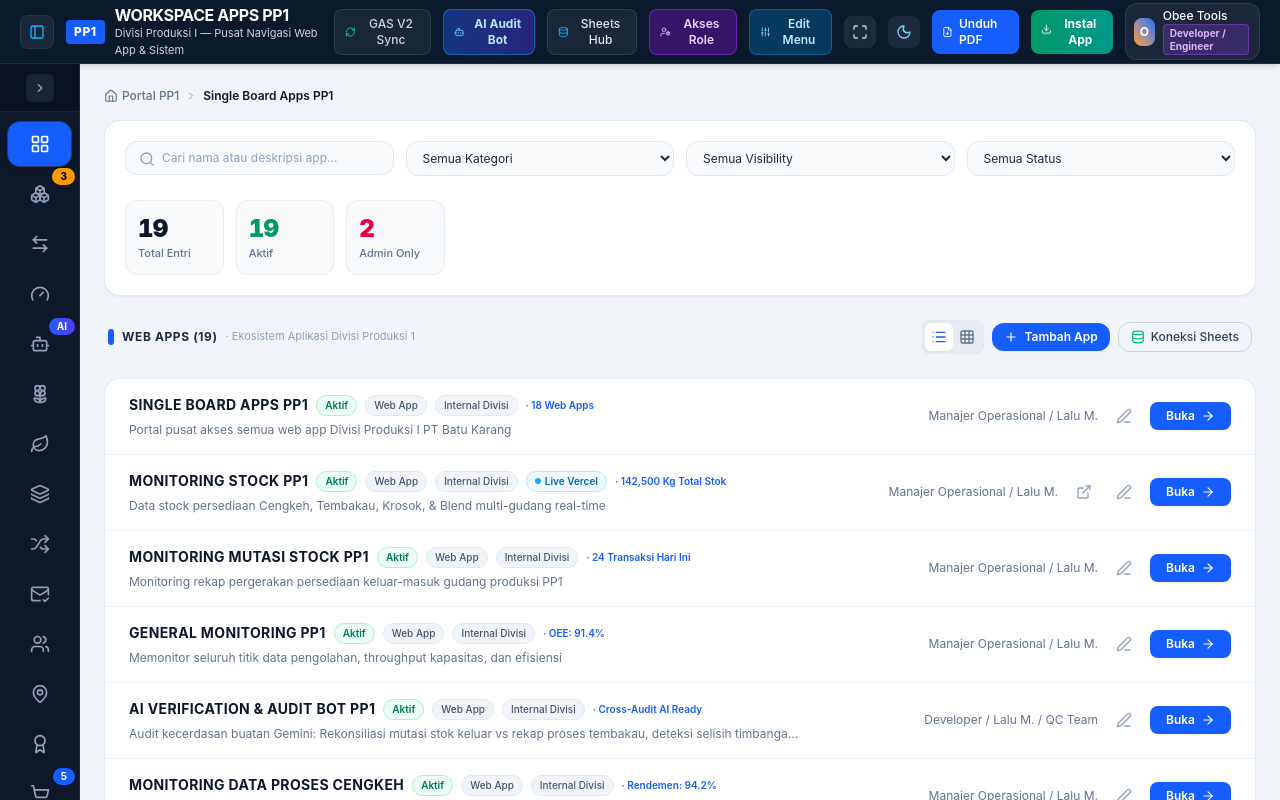
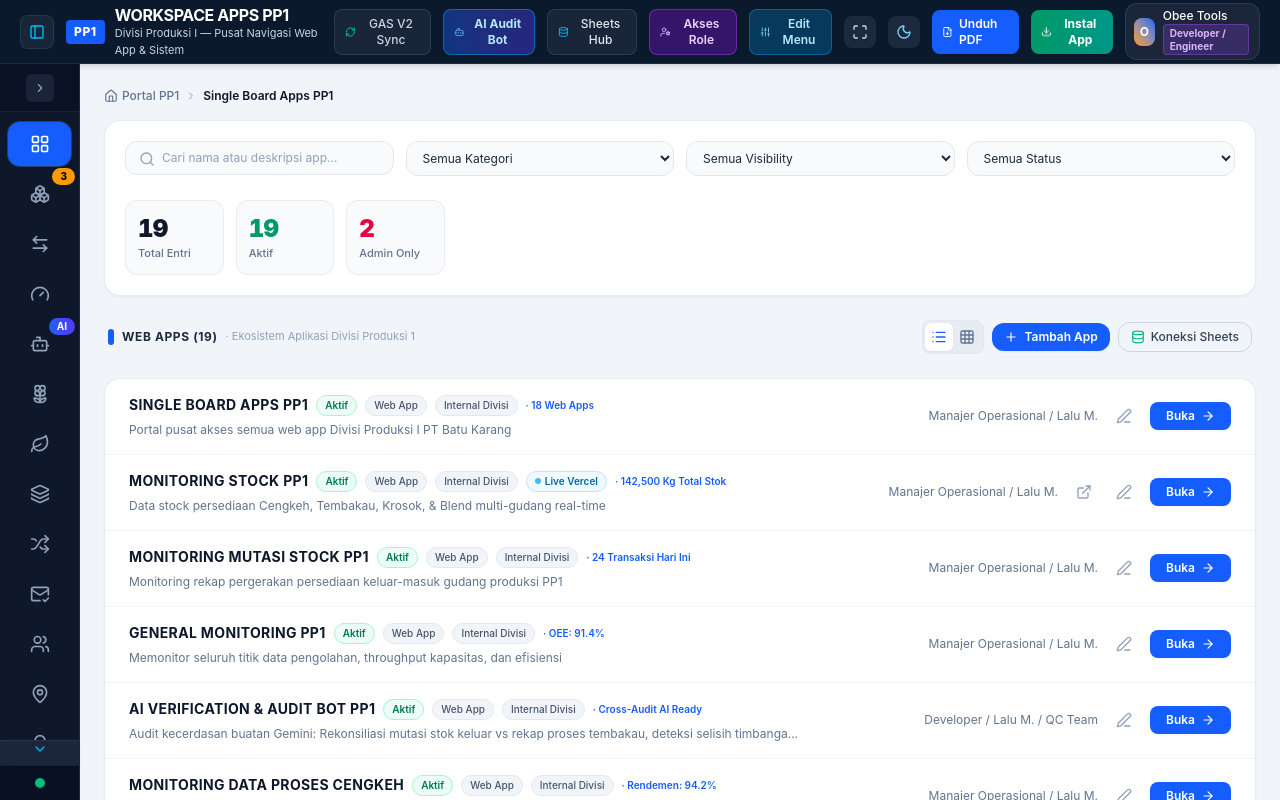
Before and after one commit to appspengolahan/WokspaceOS-Produksi-1, a React (Vite) app: page / in a window 1280 px wide. Shown: the top 800 px of the page. Built offline with nearby package versions, Linux system fonts and the light colour scheme.

Commit message:
feat: implement scrollable sidebar with navigation controls
Refactored main layout to use fixed screen height and added vertical scroll controls to the SidebarRail to improve navigation accessibility in modules with long menu lists.

```diff
--- a/src/App.tsx
+++ b/src/App.tsx
@@ -322,8 +322,8 @@ export default function App() {
   };
 
   return (
-    <div className="min-h-screen flex flex-col bg-slate-100 text-slate-900 dark:bg-slate-950 dark:text-slate-100 font-sans selection:bg-blue-600 selection:text-white">
-      {/* Top Navbar (Full-Width Global Header on top of Sidebar & Main Content) */}
+    <div className="h-screen w-screen overflow-hidden flex flex-col bg-slate-100 text-slate-900 dark:bg-slate-950 dark:text-slate-100 font-sans selection:bg-blue-600 selection:text-white">
+      {/* Top Navbar: Locked / Fixed on top across 100% full-width */}
       <TopNavbar
         onToggleMobileMenu={() => setIsMobileDrawerOpen(true)}
         isSidebarCollapsed={isSidebarCollapsed}
@@ -341,9 +341,9 @@ export default function App() {
         onManualSync={handleManualSync}
       />
 
-      {/* Main Body with Sidebar Rail + Main Viewport */}
-      <div className="flex-1 flex overflow-hidden">
-        {/* Left Sidebar (Mini Rail Mode or Expanded) */}
+      {/* Main Body: Fixed Height under Header with Locked Sidebar Rail + Independent Main Viewport */}
+      <div className="flex-1 flex overflow-hidden min-h-0 relative">
+        {/* Left Sidebar: Locked in place with independent vertical scrollbar & quick slider buttons */}
         <SidebarRail
           currentModule={currentModule}
           onSelectModule={handleSelectModule}
@@ -355,8 +355,8 @@ export default function App() {
           onOpenEditMenuModal={() => setIsEditMenuModalOpen(true)}
         />
 
-        {/* Main Content Area */}
-        <main className="flex-1 overflow-y-auto overflow-x-hidden p-3 sm:p-5 lg:p-6 pb-20 md:pb-8">
+        {/* Main Content Area: Scrolls independently without moving Header or Sidebar */}
+        <main className="flex-1 h-full overflow-y-auto overflow-x-hidden p-3 sm:p-5 lg:p-6 pb-24 md:pb-8">
           {/* Breadcrumb Navigation Trail */}
           <div className="flex items-center gap-1.5 text-xs text-slate-500 dark:text-slate-400 mb-4 font-medium">
             <button
--- a/src/components/Navigation/SidebarRail.tsx
+++ b/src/components/Navigation/SidebarRail.tsx
@@ -15,6 +15,8 @@ import {
   Database,
   ChevronLeft,
   ChevronRight,
+  ChevronUp,
+  ChevronDown,
   Gauge,
   SlidersHorizontal,
   Award,
@@ -69,6 +71,36 @@ export const SidebarRail: React.FC<SidebarRailProps> = ({
   onOpenEditMenuModal,
 }) => {
   const isDeveloper = userRole === 'developer';
+  const scrollContainerRef = React.useRef<HTMLDivElement>(null);
+  const [canScrollUp, setCanScrollUp] = React.useState(false);
+  const [canScrollDown, setCanScrollDown] = React.useState(false);
+
+  const checkScroll = React.useCallback(() => {
+    const el = scrollContainerRef.current;
+    if (el) {
+      const hasOverflow = el.scrollHeight > el.clientHeight;
+      setCanScrollUp(hasOverflow && el.scrollTop > 10);
+      setCanScrollDown(hasOverflow && el.scrollTop + el.clientHeight < el.scrollHeight - 10);
+    }
+  }, []);
+
+  React.useEffect(() => {
+    checkScroll();
+    window.addEventListener('resize', checkScroll);
+    return () => window.removeEventListener('resize', checkScroll);
+  }, [checkScroll, menuItems]);
+
+  const handleScrollUp = () => {
+    if (scrollContainerRef.current) {
+      scrollContainerRef.current.scrollBy({ top: -180, behavior: 'smooth' });
+    }
+  };
+
+  const handleScrollDown = () => {
+    if (scrollContainerRef.current) {
+      scrollContainerRef.current.scrollBy({ top: 180, behavior: 'smooth' });
+    }
+  };
 
   const filteredNavItems = menuItems.filter(item => {
     // 1. If hidden from sidebar, do not render in navigation
@@ -132,8 +164,24 @@ export const SidebarRail: React.FC<SidebarRailProps> = ({
         )}
       </div>
 
-      {/* Nav List */}
-      <div className="flex-1 overflow-y-auto overflow-x-hidden py-2.5 px-2 space-y-1.5 scrollbar-thin scrollbar-thumb-slate-800">
+      {/* Scroll Up Slider Control */}
+      {canScrollUp && (
+        <button
+          onClick={handleScrollUp}
+          className="w-full py-1 bg-slate-800/90 hover:bg-slate-700/90 text-sky-400 hover:text-white flex items-center justify-center border-b border-slate-700/60 shadow-md transition-all cursor-pointer z-10"
+          title="Geser Menu ke Atas"
+          aria-label="Scroll Up"
+        >
+          <ChevronUp className="w-4 h-4 animate-bounce" />
+        </button>
+      )}
+
+      {/* Nav List with Independent Scrollbar */}
+      <div
+        ref={scrollContainerRef}
+        onScroll={checkScroll}
+        className="flex-1 overflow-y-auto overflow-x-hidden py-2.5 px-2 space-y-1.5 scrollbar-thin scrollbar-thumb-slate-700 hover:scrollbar-thumb-slate-600 scrollbar-track-slate-900/50"
+      >
         {!isCollapsed && isDeveloper && onOpenEditMenuModal && (
           <div className="px-2 pb-1 flex justify-end">
             <button
@@ -211,6 +259,18 @@ export const SidebarRail: React.FC<SidebarRailProps> = ({
         })}
       </div>
 
+      {/* Scroll Down Slider Control */}
+      {canScrollDown && (
+        <button
+          onClick={handleScrollDown}
+          className="w-full py-1 bg-slate-800/90 hover:bg-slate-700/90 text-sky-400 hover:text-white flex items-center justify-center border-t border-slate-700/60 shadow-md transition-all cursor-pointer z-10"
+          title="Geser Menu ke Bawah"
+          aria-label="Scroll Down"
+        >
+          <ChevronDown className="w-4 h-4 animate-bounce" />
+        </button>
+      )}
+
       {/* PWA Install Quick Trigger in Expanded Sidebar */}
       {!isCollapsed && (
         <div className="px-3 pt-2 pb-1">
```
